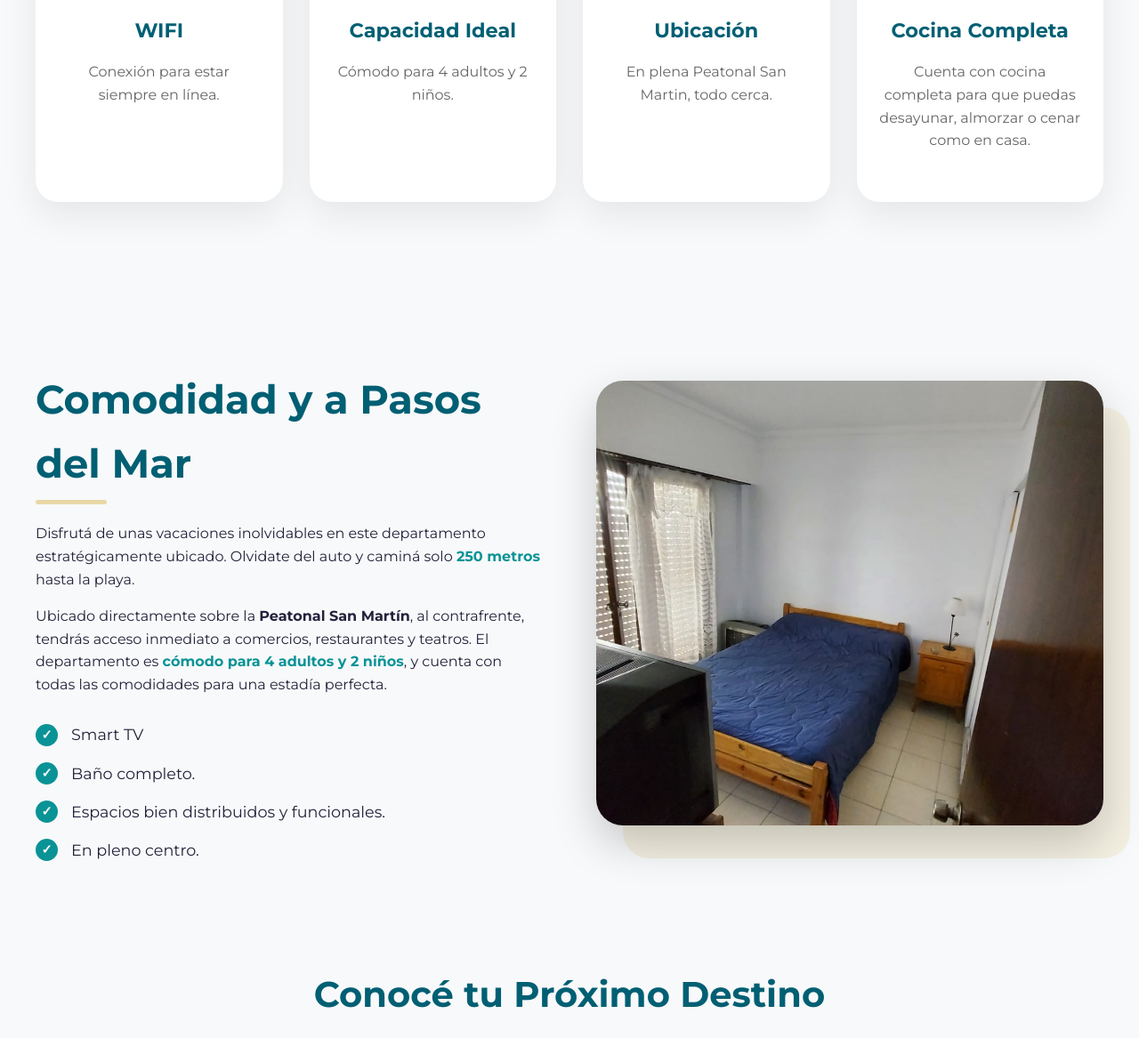
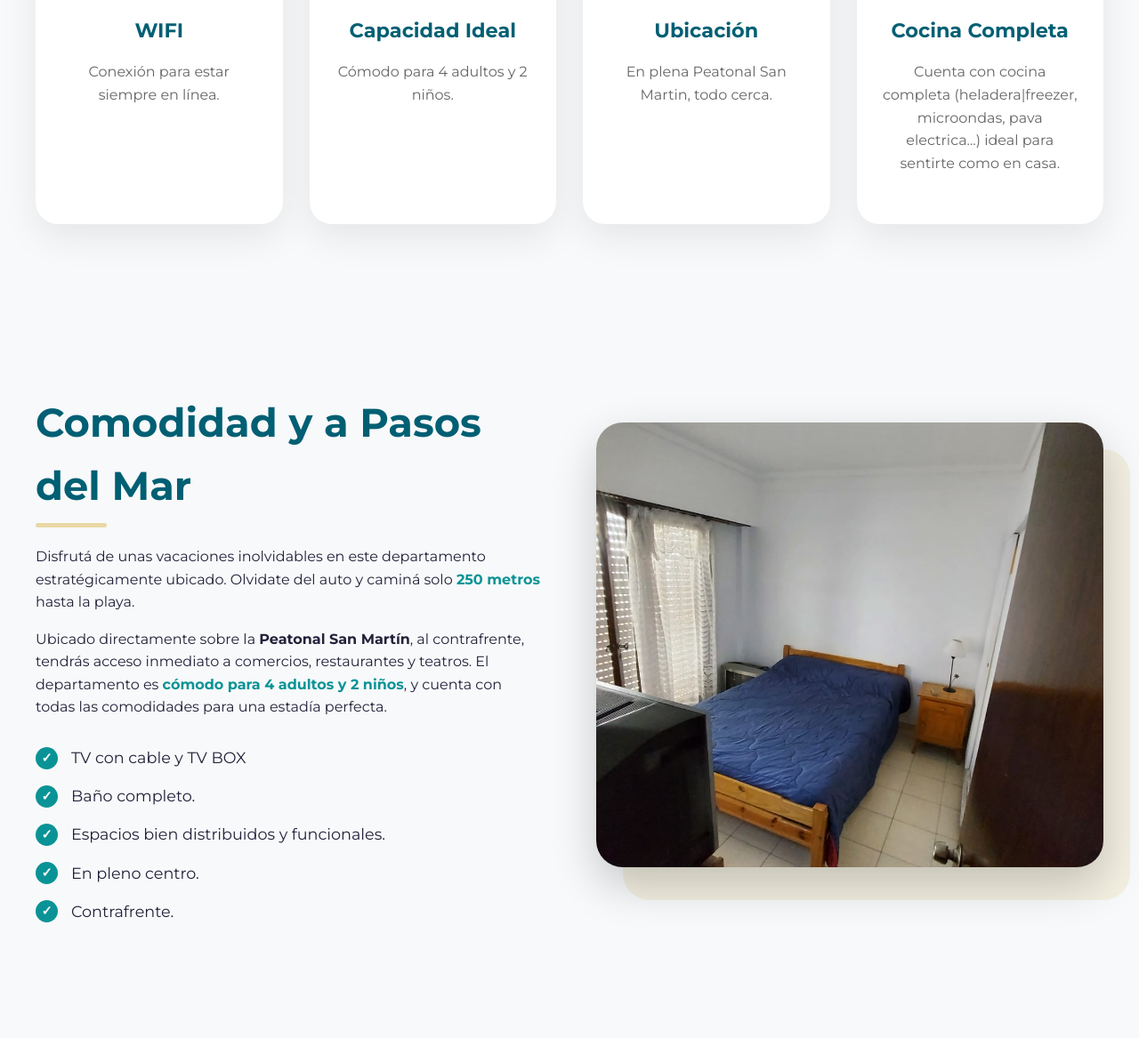
Before and after one commit to nicolaslicha02/DeptoMDQ, a plain HTML site: page index.html in a window 1280 px wide. Shown: the part 728-1895 px from the top of the page at 89% size. Drawn offline with Linux system fonts and the light colour scheme.

Commit message:
Update index.html

```diff
--- a/index.html
+++ b/index.html
@@ -349,7 +349,7 @@
             <div class="feature-card">
                 <span class="card-icon">🍳</span>
                 <h3>Cocina Completa</h3>
-                <p>Cuenta con cocina completa para que puedas desayunar, almorzar o cenar como en casa.</p>
+                <p>Cuenta con cocina completa (heladera|freezer, microondas, pava electrica...) ideal para sentirte como en casa.</p>
             </div>
         </div>
 
@@ -360,10 +360,11 @@
                 <p>Disfrutá de unas vacaciones inolvidables en este departamento estratégicamente ubicado. Olvidate del auto y caminá solo <span class="highlight-text">250 metros</span> hasta la playa.</p>
                 <p>Ubicado directamente sobre la <strong>Peatonal San Martín</strong>, al contrafrente, tendrás acceso inmediato a comercios, restaurantes y teatros. El departamento es <span class="highlight-text">cómodo para 4 adultos y 2 niños</span>, y cuenta con todas las comodidades para una estadía perfecta.</p>
                 <ul class="benefits-list">
-                    <li>Smart TV</li>
+                    <li>TV con cable y TV BOX</li>
                     <li>Baño completo.</li>
                     <li>Espacios bien distribuidos y funcionales.</li>
                     <li>En pleno centro.</li>
+                    <li>Contrafrente.</li>
                 </ul>
             </div>
             <div class="about-img">
```
